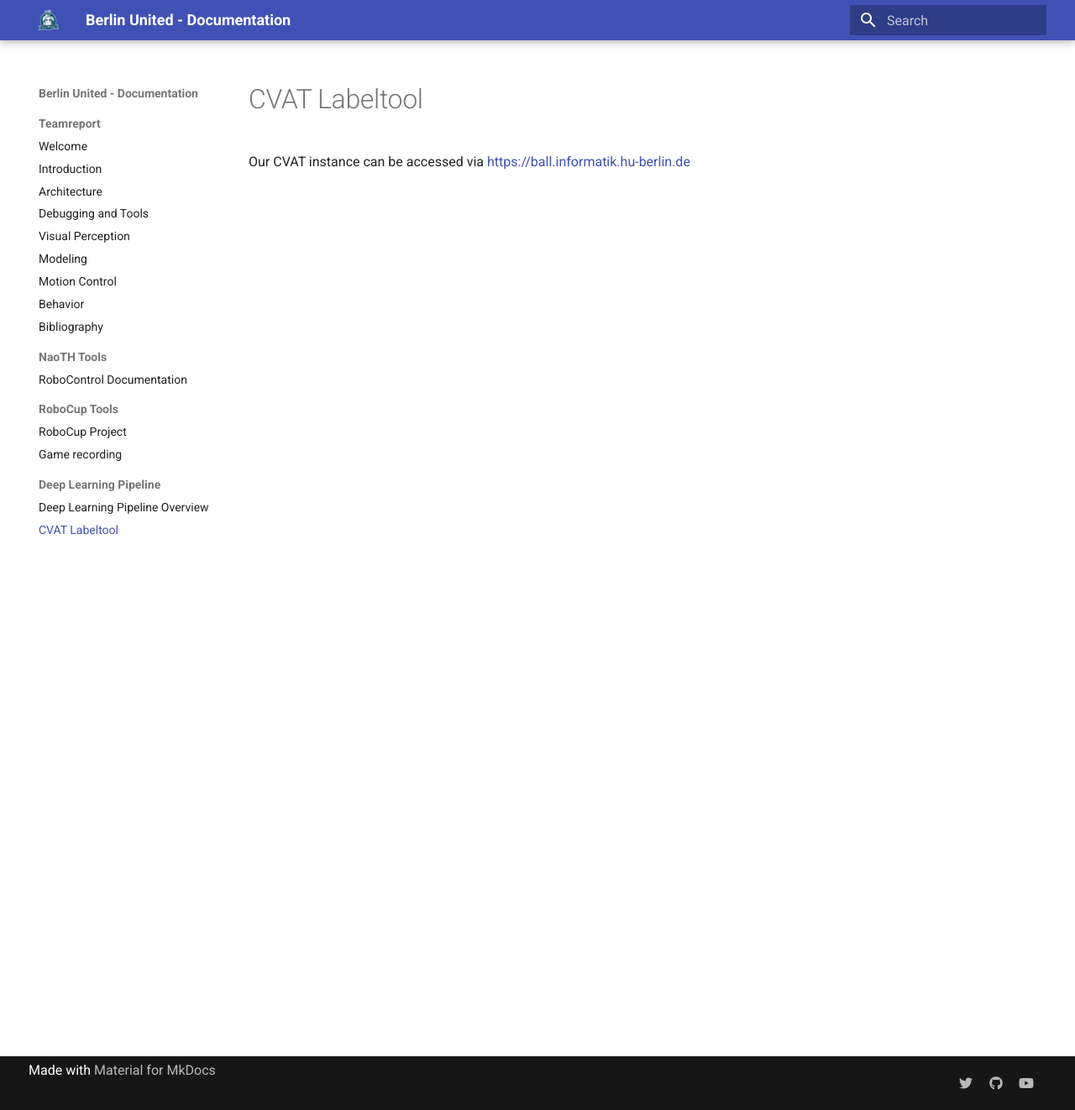
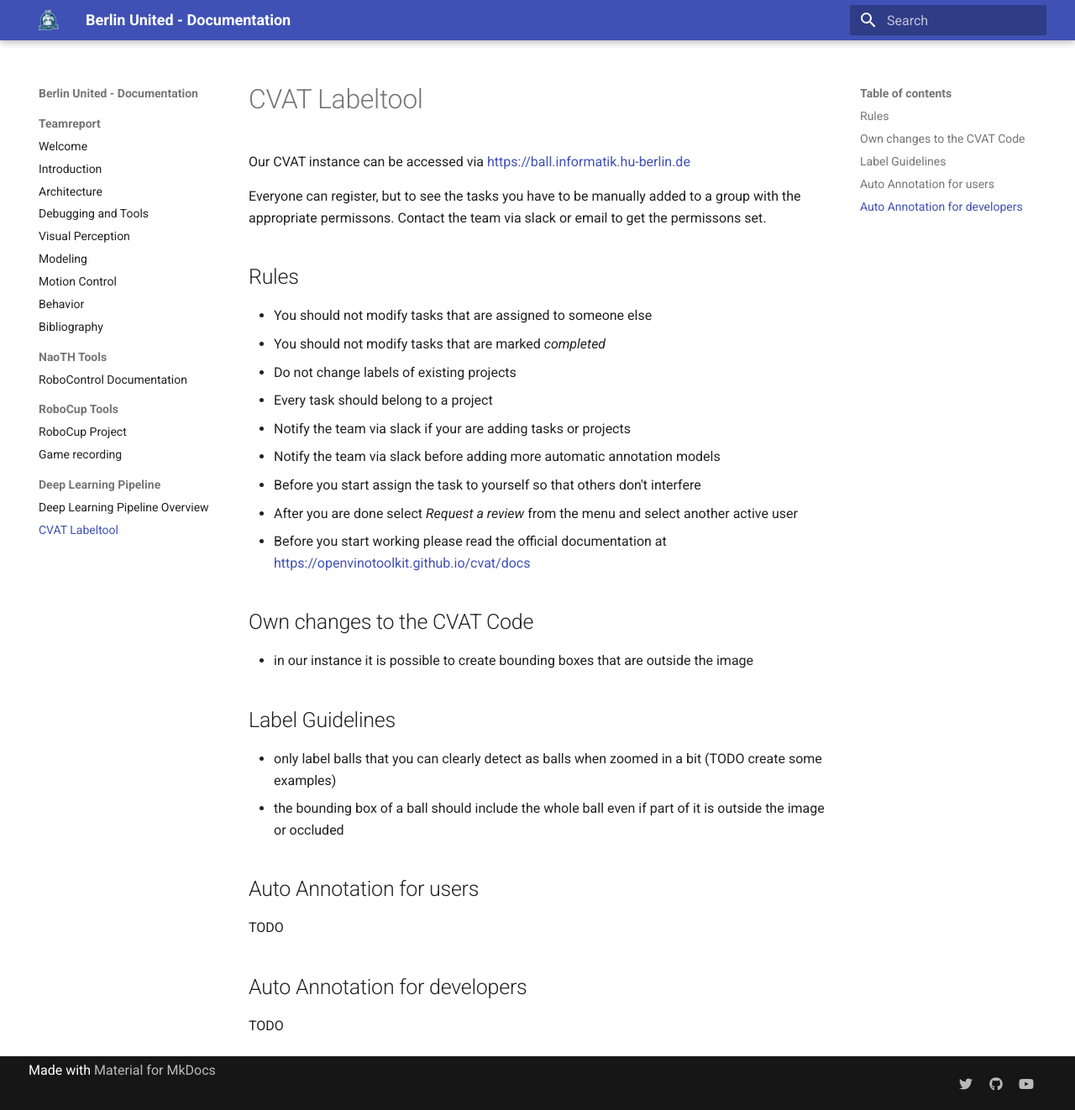
Before and after one commit to BerlinUnited/berlinunited.github.io, an MkDocs documentation site: the page built from docs/deep_learning/cvat.md, in a window 1280 px wide and 1322 px high. Shown: the whole window at 84% size. Built offline with MkDocs 1.6.1 and Material for MkDocs 9.7.7, drawn with Linux system fonts in a browser that asks for light colours.

Commit message:
wip cvat user documentation

```diff
--- a/docs/deep_learning/cvat.md
+++ b/docs/deep_learning/cvat.md
@@ -1,2 +1,29 @@
 # CVAT Labeltool
 Our CVAT instance can be accessed via <https://ball.informatik.hu-berlin.de>
+
+Everyone can register, but to see the tasks you have to be manually added to a group with the appropriate permissons.
+Contact the team via slack or email to get the permissons set.
+
+## Rules
+- You should not modify tasks that are assigned to someone else
+- You should not modify tasks that are marked *completed*
+- Do not change labels of existing projects
+- Every task should belong to a project
+- Notify the team via slack if your are adding tasks or projects
+- Notify the team via slack before adding more automatic annotation models
+- Before you start assign the task to yourself so that others don't interfere
+- After you are done select *Request a review* from the menu and select another active user
+- Before you start working please read the official documentation at <https://openvinotoolkit.github.io/cvat/docs>
+
+## Own changes to the CVAT Code
+- in our instance it is possible to create bounding boxes that are outside the image
+
+## Label Guidelines
+- only label balls that you can clearly detect as balls when zoomed in a bit (TODO create some examples)
+- the bounding box of a ball should include the whole ball even if part of it is outside the image or occluded
+
+## Auto Annotation for users
+TODO
+
+## Auto Annotation for developers
+TODO
```
Also changed, not shown: docs/deep_learning/index.md (+3 -1 lines), 1 other file.
